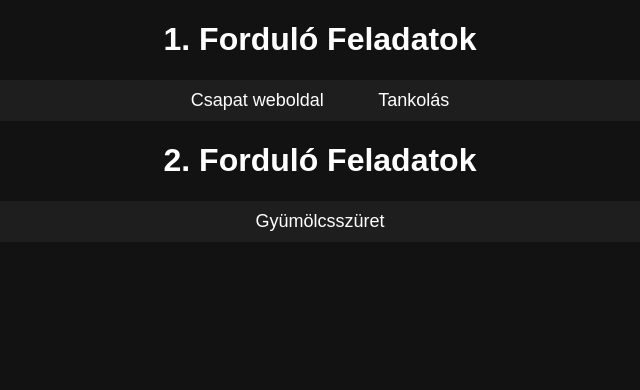
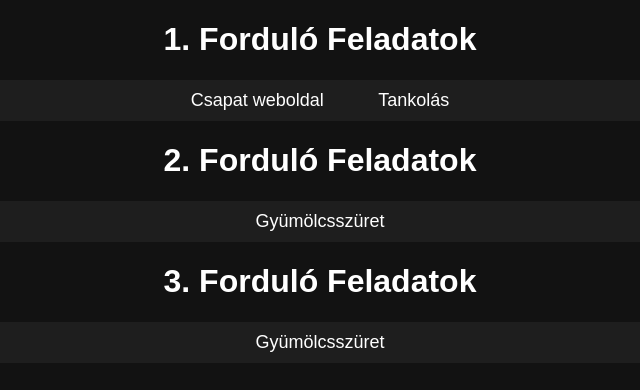
Before and after one commit to Bali0531-RC/exeCute-bbb-megoldasok, a plain HTML site: page black/index.html in a window 1280 px wide. Shown: the whole page, without its empty margins (320-960 px from the left). Drawn offline with Linux system fonts and the light colour scheme.

Commit message:
Update index.html

```diff
--- a/black/index.html
+++ b/black/index.html
@@ -20,5 +20,11 @@
             <li><a href="./gyumolcsgame/index.html">Gyümölcsszüret</a></li>
         </ul>
     </nav>
+	<h1>3. Forduló Feladatok</h1>
+    <nav>
+        <ul>
+            <li><a href="./terkep/index.html">Gyümölcsszüret</a></li>
+        </ul>
+    </nav>
 </body>
 </html>
```
